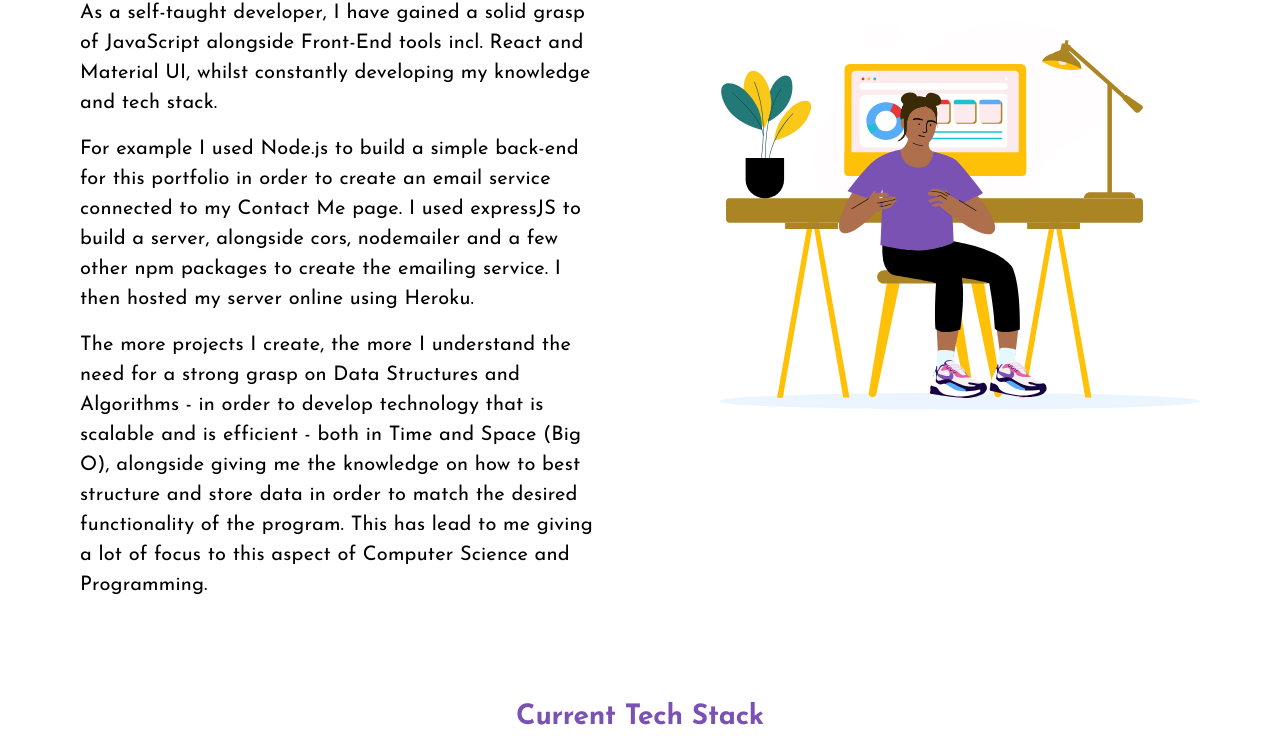
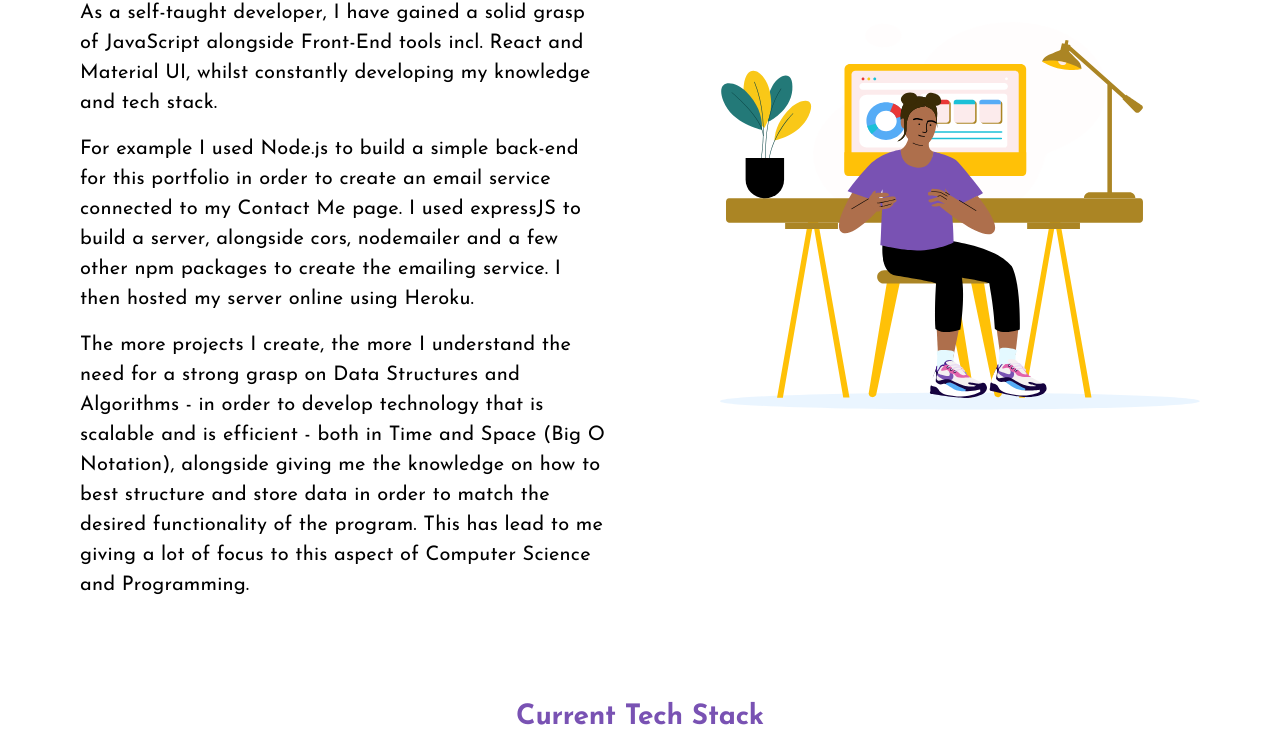
Before and after one commit to JayMcK/Portfolio-NextJS, a Next.js app: page /about in a window 1280 px wide. Shown: the part 540-1276 px from the top of the page. Built offline with nearby package versions, Linux system fonts and the light colour scheme.

Commit message:
6. About Page - CV URL Link Amended

```diff
--- a/pages/about.js
+++ b/pages/about.js
@@ -120,7 +120,7 @@ export default function About({ setValue }) {
               color="primary"
               className={classes.downloadButton}
               component={"a"}
-              href="https://www.mediafire.com/file/7tyl0oz0qo9l8m1/JayMcKenzieCV_compressed.pdf/file"
+              href="https://www.mediafire.com/file/z6r6z7pl6oakpha/JayMcKenzieCV_compressed.pdf/file"
               target="_blank"
               rel="noopener noreferrer"
             >
@@ -181,10 +181,11 @@ export default function About({ setValue }) {
                 The more projects I create, the more I understand the need for a
                 strong grasp on Data Structures and Algorithms - in order to
                 develop technology that is scalable and is efficient - both in
-                Time and Space (Big O), alongside giving me the knowledge on how
-                to best structure and store data in order to match the desired
-                functionality of the program. This has lead to me giving a lot
-                of focus to this aspect of Computer Science and Programming.
+                Time and Space (Big O Notation), alongside giving me the
+                knowledge on how to best structure and store data in order to
+                match the desired functionality of the program. This has lead to
+                me giving a lot of focus to this aspect of Computer Science and
+                Programming.
               </Typography>
             </Grid>
           </Grid>
```
